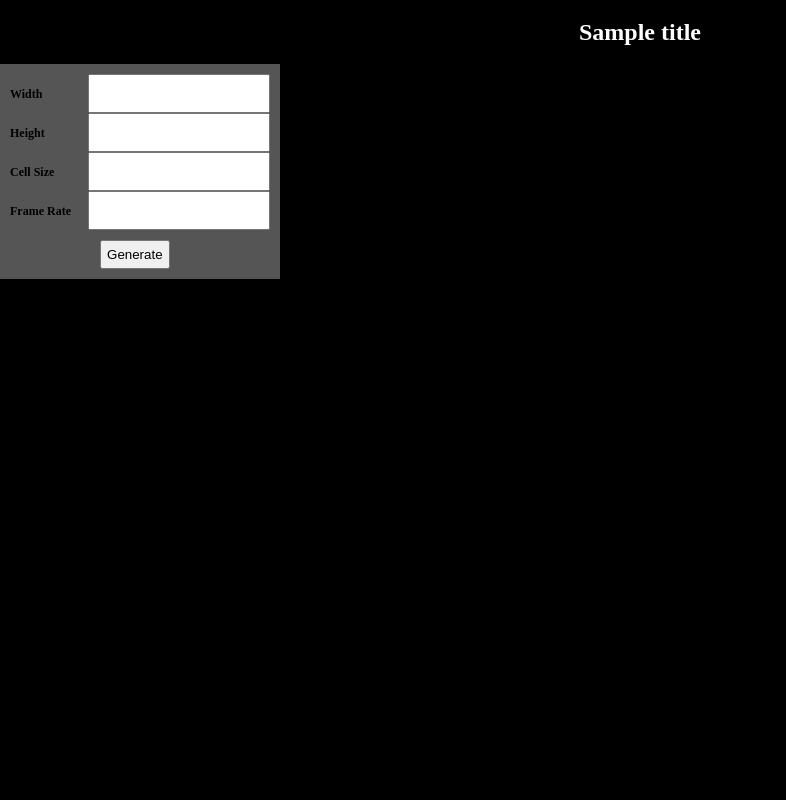
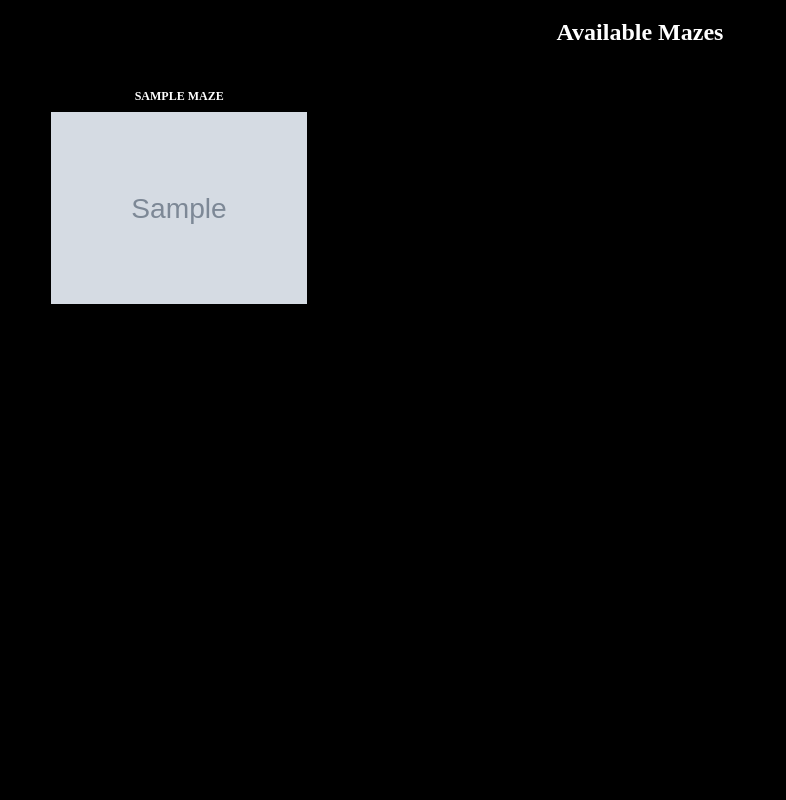
Before and after one commit to c-butcher/maze-ai, a Node server app: template views/index.pug in a window 1280 px wide. Shown: the whole page, without its empty margins (0-786 px from the left). Run offline with Node 20, Linux system fonts and the light colour scheme; the template is opened without the code that fills it: most values are stand-ins (such as "Sample title", 1, 10 or a date in 2020); grey boxes marked "Sample" are stand-in pictures; some libraries are stand-ins or nearby versions.

Commit message:
Added list of mazes.

```diff
--- a/index.js
+++ b/index.js
@@ -38,10 +38,36 @@ app.post('/save', (req, res) => {
     });
 });
 
-app.get('/', (req, res) => {
+app.get('/list', (req, res) => {
     res.render('index', {
         title: 'The Maze Generator'
     });
 });
 
+app.get('/generate', (req, res) => {
+    res.render('generator');
+});
+
+app.get('/', (req, res) => {
+
+    let files = fs.readdirSync(__dirname + '/public/images/');
+
+    let mazes = [];
+    for (let file of files) {
+        let temp = file.split('.');
+        if (temp.length !== 2 || temp[1] !== 'png') {
+            continue;
+        }
+
+        mazes.push({
+            name: temp[0],
+            filename: file,
+        });
+    }
+
+    res.render('index', {
+        mazes
+    });
+});
+
 app.listen(port, () => console.log(`Maze generator listening on port ${port}!`));
--- a/public/styles/main.css
+++ b/public/styles/main.css
@@ -40,6 +40,29 @@ h1 {
     width: 30%;
 }
 
+.maze-list {
+    width: 100%;
+    margin: 0 2%;
+}
+
+.maze-list .maze {
+    float: left;
+    max-width: 20%;
+    margin: 2%;
+}
+
+.maze-list .maze h3 {
+    color: #fff;
+    text-transform: uppercase;
+    font-weight: bold;
+}
+
+.maze-list .maze img {
+    margin-top: 10px;
+    max-width: 100%;
+    max-height: 100%;
+}
+
 /* Hiding the close button for jQuery modals */
 .ui-dialog-titlebar-close {
     display: none !important;
--- a/public/styles/reset.css
+++ b/public/styles/reset.css
@@ -22,6 +22,7 @@ time, mark, audio, video {
     font-size: 100%;
     font: inherit;
     vertical-align: baseline;
+    text-decoration: none;
 }
 /* HTML5 display-role reset for older browsers */
 article, aside, details, figcaption, figure,
@@ -29,7 +30,6 @@ footer, header, hgroup, menu, nav, section {
     display: block;
 }
 body {
-    overflow: hidden;
     line-height: 1;
 }
 ol, ul {
--- a/views/index.pug
+++ b/views/index.pug
@@ -1,15 +1,10 @@
 html
     head
-        title= title
+        title Maze.AI
 
         script(src="https://cdnjs.cloudflare.com/ajax/libs/jquery/3.3.1/jquery.min.js" integrity="sha256-FgpCb/KJQlLNfOu91ta32o/NMZxltwRo8QtmkMRdAu8=" crossorigin="anonymous")
         script(src="https://cdnjs.cloudflare.com/ajax/libs/jqueryui/1.12.1/jquery-ui.min.js" integrity="sha256-KM512VNnjElC30ehFwehXjx1YCHPiQkOPmqnrWtpccM=" crossorigin="anonymous")
 
-        script(type="text/javascript" src='web/p5/p5.min.js')
-        script(type="text/javascript" src='web/scripts/tile.js')
-        script(type="text/javascript" src='web/scripts/maze.js')
-        script(type="text/javascript" src='web/scripts/controller.js')
-        script(type="text/javascript" src='web/scripts/main.js')
 
         link(type="text/css" rel="stylesheet" href="web/styles/reset.css")
         link(type="text/css" rel="stylesheet" href="web/styles/main.css")
@@ -17,21 +12,10 @@ html
         link(rel="stylesheet" href="https://cdnjs.cloudflare.com/ajax/libs/jqueryui/1.12.1/jquery-ui.theme.min.css" integrity="sha256-AjyoyaRtnGVTywKH/Isxxu5PXI0s4CcE0BzPAX83Ppc=" crossorigin="anonymous")
         link(rel="stylesheet" href="https://cdnjs.cloudflare.com/ajax/libs/jqueryui/1.12.1/themes/base/jquery-ui.min.css" integrity="sha256-sEGfrwMkIjbgTBwGLVK38BG/XwIiNC/EAG9Rzsfda6A=" crossorigin="anonymous")
     body
-        h1= title
+        h1 Available Mazes
 
-        section(id="controller" class="controller" title="Controls")
-            label(for="maze-width") Width
-            input(id="maze-width" name="maze-width" type="number")
-
-            label(for="maze-height") Height
-            input(id="maze-height" name="maze-height" type="number")
-
-            label(for="maze-cell-size") Cell Size
-            input(id="maze-cell-size" name="maze-cell-size" type="number")
-
-            label(for="maze-frame-rate") Frame Rate
-            input(id="maze-frame-rate" name="maze-frame-rate" type="number")
-
-            button(id="maze-restart" class="btn btn-default" type="button") Generate
-
-        script(type="text/javascript")
+        section(id="mazes" class="maze-list")
+            each maze in mazes
+                a(class="maze" href="solve/" + maze.name)
+                    h3= maze.name
+                    img(src="web/images/" + maze.filename)
```
Also changed, not shown: views/generator.pug (added, +35 -0 lines), views/list.pug (added, +35 -0 lines).
